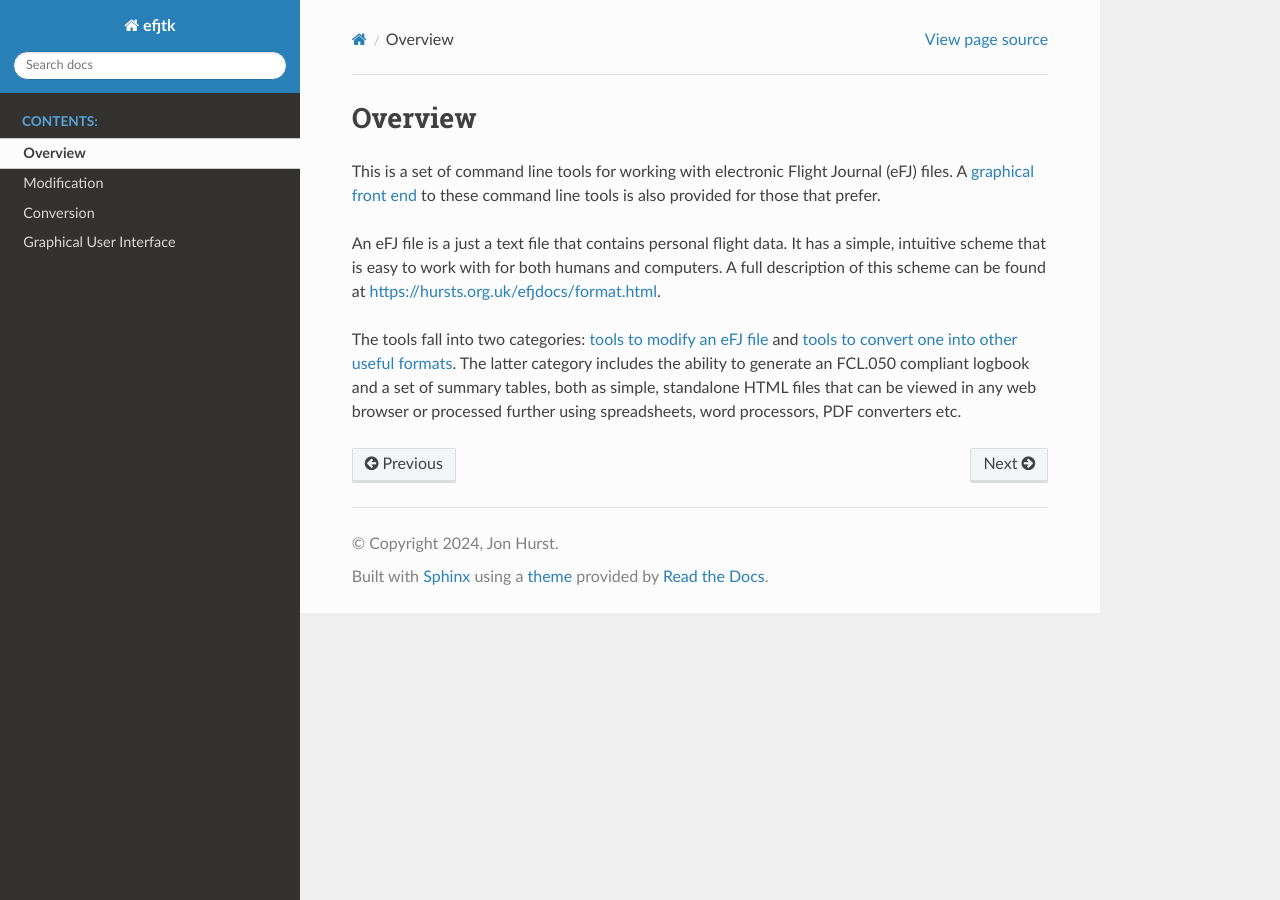
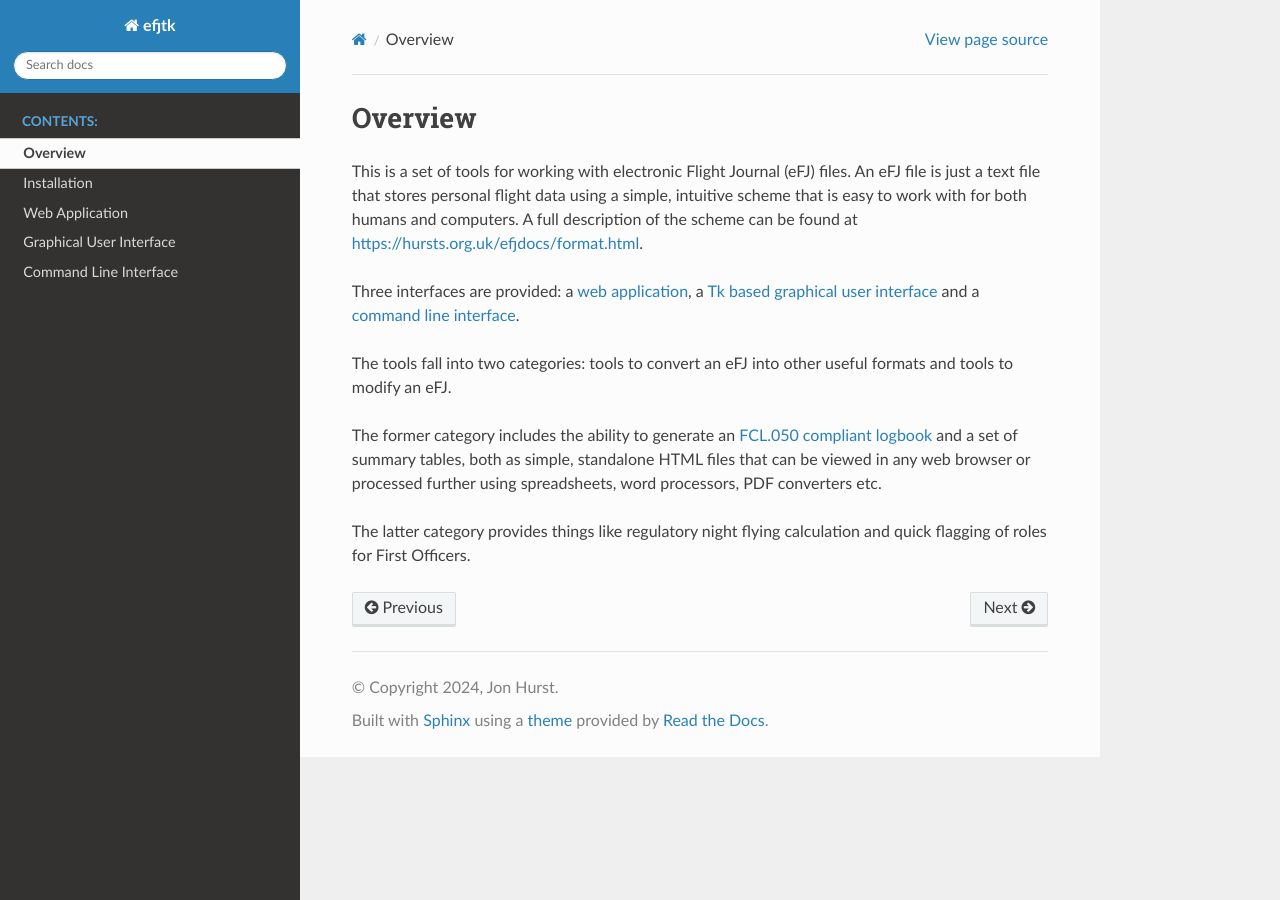
Before and after one commit to JonHurst/efjtk, a Sphinx documentation site: the page built from docs/overview.rst, in a window 1280 px wide. Built offline with Sphinx 7.4.7 and the Read the Docs theme 2.0.0, drawn with Linux system fonts in a browser that asks for light colours.

Commit message:
Restructure and add install instructions -- wip1

```diff
--- /dev/null
+++ b/docs/command_line.rst
@@ -0,0 +1,4 @@
+.. _command_line:
+
+Command Line Interface
+======================
--- a/docs/index.rst
+++ b/docs/index.rst
@@ -11,9 +11,10 @@ Welcome to efjtk's documentation!
    :caption: Contents:
 
    overview
-   modify
-   convert
+   install
+   webapp
    gui
+   command_line
 
 
 Indices and tables
--- a/docs/overview.rst
+++ b/docs/overview.rst
@@ -1,18 +1,25 @@
 Overview
 ========
 
-This is a set of command line tools for working with electronic Flight Journal
-(eFJ) files. A :ref:`graphical front end<gui>` to these command line tools is
-also provided for those that prefer.
-
-An eFJ file is a just a text file that contains personal flight data. It has a
-simple, intuitive scheme that is easy to work with for both humans and
-computers. A full description of this scheme can be found at
+This is a set of tools for working with electronic Flight Journal (eFJ) files.
+An eFJ file is just a text file that stores personal flight data using a simple,
+intuitive scheme that is easy to work with for both humans and computers. A full
+description of the scheme can be found at
 https://hursts.org.uk/efjdocs/format.html.
 
-The tools fall into two categories: :ref:`tools to modify an eFJ
-file<Modification>` and :ref:`tools to convert one into other useful
-formats<Convert>`. The latter category includes the ability to generate an
-FCL.050 compliant logbook and a set of summary tables, both as simple,
-standalone HTML files that can be viewed in any web browser or processed further
-using spreadsheets, word processors, PDF converters etc.
+Three interfaces are provided: a :ref:`web application<webapp>`, a :ref:`Tk
+based graphical user interface<gui>` and a :ref:`command line
+interface<command_line>`.
+
+The tools fall into two categories: tools to convert an eFJ into other useful
+formats and tools to modify an eFJ.
+
+The former category includes the ability to generate an `FCL.050 compliant
+logbook
+<https://www.easa.europa.eu/en/document-library/easy-access-rules/online-publications/easy-access-rules-aircrew-regulation-eu-no?page=5#_Toc522628396>`_
+and a set of summary tables, both as simple, standalone HTML files that can be
+viewed in any web browser or processed further using spreadsheets, word
+processors, PDF converters etc.
+
+The latter category provides things like regulatory night flying calculation and
+quick flagging of roles for First Officers.
--- /dev/null
+++ b/docs/webapp.rst
@@ -0,0 +1,4 @@
+.. _webapp:
+
+Web Application
+===============
```
Also changed, not shown: docs/install.rst (added, +56 -0 lines).
